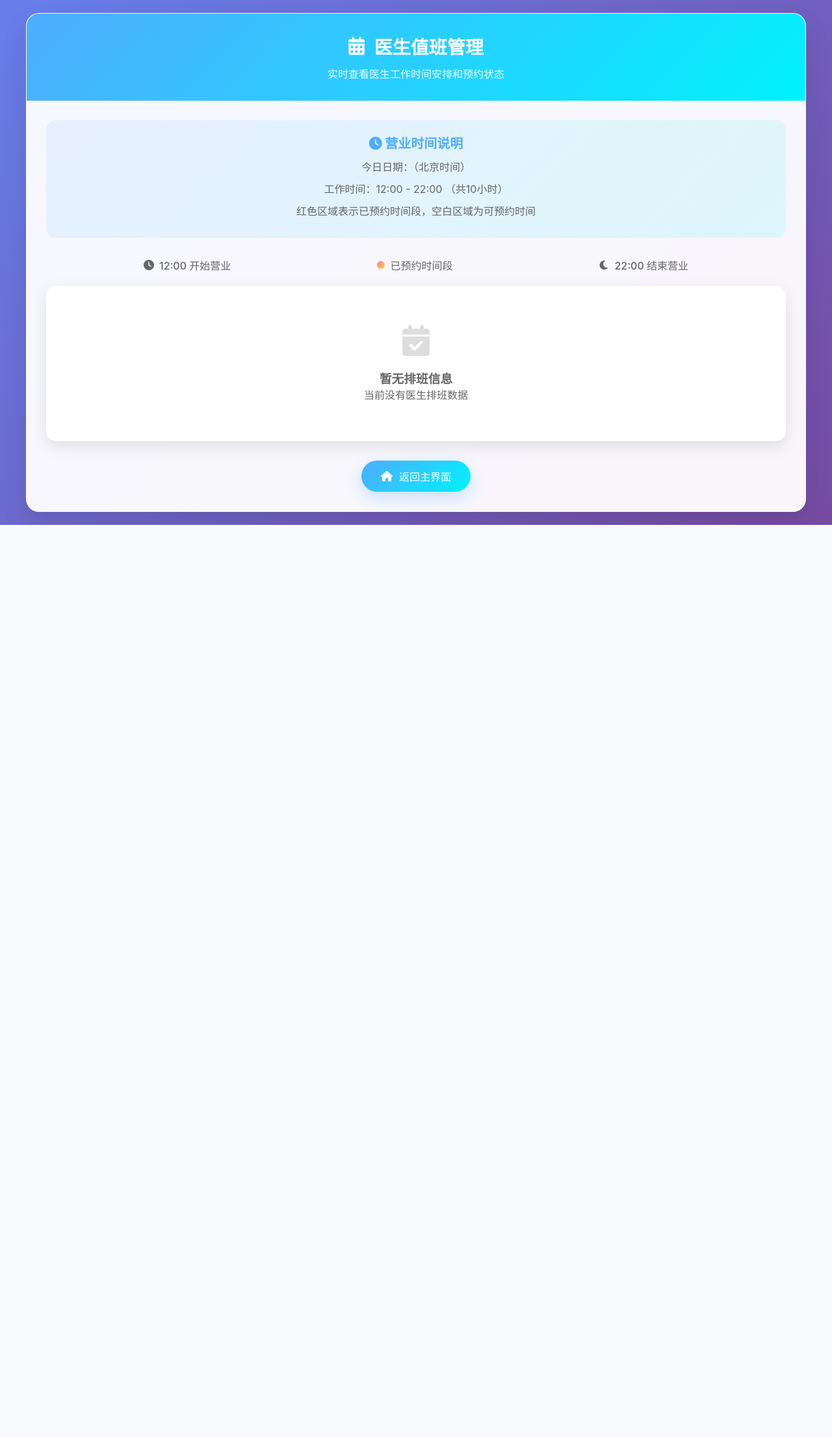
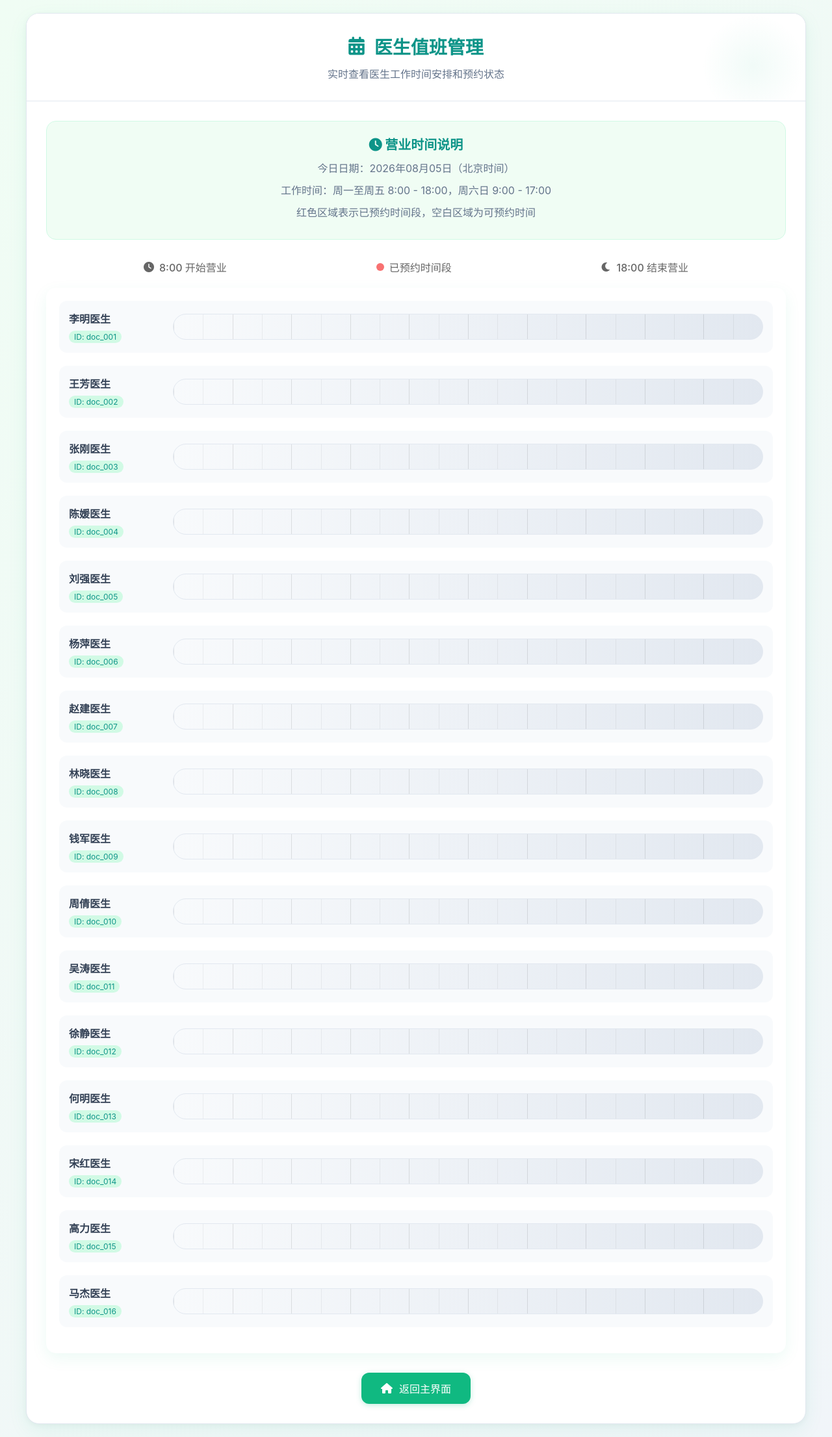
Before and after one commit to yezhu-asd/agent, a FastAPI app: page /technician_schedule in a window 1280 px wide. Shown: the whole page at 65% size. Before the commit the page ends 808 px from the top, so only its background shows below. Run offline with FastAPI, Linux system fonts and the light colour scheme; data that the repository does not hold is empty.

Commit message:
本次更新的简要说明

```diff
--- a/web/templates/technician_schedule.html
+++ b/web/templates/technician_schedule.html
@@ -14,7 +14,7 @@
 
         body {
             font-family: -apple-system, BlinkMacSystemFont, 'Segoe UI', Roboto, 'Helvetica Neue', Arial, sans-serif;
-            background: linear-gradient(135deg, #667eea 0%, #764ba2 100%);
+            background: linear-gradient(135deg, #f0fdf4 0%, #f1f5f9 100%);
             min-height: 100vh;
             padding: 20px;
         }
@@ -22,37 +22,32 @@
         .container {
             max-width: 1200px;
             margin: 0 auto;
-            background: rgba(255, 255, 255, 0.95);
-            backdrop-filter: blur(20px);
+            background: #ffffff;
             border-radius: 20px;
-            box-shadow: 0 20px 40px rgba(0,0,0,0.1);
+            box-shadow: 0 10px 30px rgba(16, 185, 129, 0.08), 0 2px 8px rgba(0,0,0,0.04);
             overflow: hidden;
-            border: 1px solid rgba(255,255,255,0.2);
+            border: 1px solid #e2e8f0;
         }
 
         .header {
-            background: linear-gradient(135deg, #4facfe 0%, #00f2fe 100%);
+            background: #ffffff;
             padding: 30px;
-            color: white;
+            color: #0f172a;
             text-align: center;
             position: relative;
+            border-bottom: 1px solid #e2e8f0;
             overflow: hidden;
         }
 
         .header::before {
             content: '';
             position: absolute;
-            top: -50%;
-            left: -50%;
-            width: 200%;
-            height: 200%;
-            background: linear-gradient(45deg, transparent, rgba(255,255,255,0.1), transparent);
-            animation: shimmer 3s infinite;
-        }
-
-        @keyframes shimmer {
-            0% { transform: translateX(-100%) translateY(-100%) rotate(45deg); }
-            100% { transform: translateX(100%) translateY(100%) rotate(45deg); }
+            top: 0;
+            right: 0;
+            width: 160px;
+            height: 160px;
+            background: radial-gradient(circle, rgba(16, 185, 129, 0.06) 0%, transparent 70%);
+            border-radius: 50%;
         }
 
         .header h2 {
@@ -63,11 +58,12 @@
             align-items: center;
             justify-content: center;
             gap: 15px;
+            color: #0d9488;
         }
 
         .header p {
             font-size: 16px;
-            opacity: 0.9;
+            color: #64748b;
         }
 
         .content {
@@ -75,21 +71,22 @@
         }
 
         .schedule-info {
-            background: linear-gradient(135deg, rgba(79, 172, 254, 0.1), rgba(0, 242, 254, 0.1));
+            background: #f0fdf4;
             border-radius: 15px;
             padding: 20px;
             margin-bottom: 30px;
             text-align: center;
+            border: 1px solid #d1fae5;
         }
 
         .schedule-info h3 {
-            color: #4facfe;
+            color: #0d9488;
             margin-bottom: 10px;
             font-size: 20px;
         }
 
         .schedule-info p {
-            color: #666;
+            color: #64748b;
             margin-bottom: 10px;
         }
 
@@ -113,14 +110,14 @@
             width: 12px;
             height: 12px;
             border-radius: 50%;
-            background: linear-gradient(135deg, #fa709a 0%, #fee140 100%);
+            background: #f87171;
         }
 
         .timeline-container {
             background: white;
             border-radius: 15px;
             padding: 20px;
-            box-shadow: 0 8px 25px rgba(0,0,0,0.1);
+            box-shadow: 0 8px 25px rgba(16, 185, 129, 0.08);
             margin-bottom: 30px;
         }
 
@@ -129,15 +126,14 @@
             align-items: center;
             margin-bottom: 20px;
             padding: 15px;
-            background: rgba(248, 250, 252, 0.5);
+            background: #f8fafc;
             border-radius: 12px;
-            transition: all 0.3s ease;
+            transition: all 0.2s ease;
         }
 
         .timeline-row:hover {
-            background: rgba(79, 172, 254, 0.05);
+            background: #f0fdf4;
             transform: translateX(5px);
-            box-shadow: 0 4px 15px rgba(0,0,0,0.1);
         }
 
         .info {
@@ -149,14 +145,14 @@
         .doctor-name {
             font-size: 16px;
             font-weight: 600;
-            color: #333;
+            color: #334155;
             margin-bottom: 5px;
         }
 
         .doctor-id {
             font-size: 12px;
-            color: #888;
-            background: rgba(79, 172, 254, 0.1);
+            color: #0d9488;
+            background: #d1fae5;
             padding: 2px 8px;
             border-radius: 10px;
             display: inline-block;
@@ -166,17 +162,17 @@
             position: relative;
             flex: 1;
             height: 40px;
-            background: linear-gradient(to right, #f8f9fa, #e9ecef);
+            background: linear-gradient(to right, #f8fafc, #e2e8f0);
             border-radius: 20px;
             margin-left: 20px;
-            border: 2px solid rgba(0,0,0,0.05);
+            border: 1px solid #e2e8f0;
             overflow: hidden;
         }
 
         .busy-block {
             position: absolute;
             height: 100%;
-            background: linear-gradient(135deg, #fa709a 0%, #fee140 100%);
+            background: #f87171;
             border-radius: 18px;
             display: flex;
             align-items: center;
@@ -184,13 +180,13 @@
             color: white;
             font-size: 12px;
             font-weight: 600;
-            box-shadow: 0 2px 8px rgba(250, 112, 154, 0.3);
-            transition: all 0.3s ease;
+            box-shadow: 0 2px 8px rgba(248, 113, 113, 0.3);
+            transition: all 0.2s ease;
         }
 
         .busy-block:hover {
             transform: translateY(-2px);
-            box-shadow: 0 4px 15px rgba(250, 112, 154, 0.5);
+            box-shadow: 0 4px 15px rgba(248, 113, 113, 0.5);
         }
 
         .time-markers {
@@ -210,17 +206,32 @@
             background: rgba(0,0,0,0.1);
         }
 
+        .time-marker.half-hour {
+            background: rgba(0,0,0,0.05);
+        }
+
+        .time-marker-label {
+            position: absolute;
+            top: 100%;
+            left: 0;
+            transform: translateX(-50%);
+            font-size: 10px;
+            color: #94a3b8;
+            white-space: nowrap;
+            margin-top: 2px;
+        }
+
         .nav-btn {
             padding: 12px 30px;
-            border-radius: 25px;
+            border-radius: 12px;
             border: none;
-            background: linear-gradient(135deg, #4facfe 0%, #00f2fe 100%);
+            background: #10b981;
             color: white;
             font-size: 16px;
             font-weight: 500;
             cursor: pointer;
-            transition: all 0.3s ease;
-            box-shadow: 0 8px 25px rgba(79, 172, 254, 0.3);
+            transition: all 0.2s ease;
+            box-shadow: 0 2px 8px rgba(16, 185, 129, 0.25);
             display: inline-flex;
             align-items: center;
             gap: 10px;
@@ -228,8 +239,9 @@
         }
 
         .nav-btn:hover {
+            background: #0d9488;
             transform: translateY(-2px);
-            box-shadow: 0 12px 35px rgba(79, 172, 254, 0.4);
+            box-shadow: 0 4px 12px rgba(16, 185, 129, 0.3);
         }
 
         .nav-btn:active {
@@ -300,14 +312,14 @@
             <div class="schedule-info">
                 <h3><i class="fas fa-clock"></i> 营业时间说明</h3>
                 <p>今日日期：{{ current_date }}（北京时间）</p>
-                <p>工作时间：12:00 - 22:00 （共10小时）</p>
+                <p>工作时间：周一至周五 8:00 - 18:00，周六日 9:00 - 17:00</p>
                 <p>红色区域表示已预约时间段，空白区域为可预约时间</p>
             </div>
 
             <div class="time-legend">
                 <div class="legend-item">
                     <i class="fas fa-clock"></i>
-                    <span>12:00 开始营业</span>
+                    <span>8:00 开始营业</span>
                 </div>
                 <div class="legend-item">
                     <span class="legend-dot"></span>
@@ -315,7 +327,7 @@
                 </div>
                 <div class="legend-item">
                     <i class="fas fa-moon"></i>
-                    <span>22:00 结束营业</span>
+                    <span>18:00 结束营业</span>
                 </div>
             </div>
 
@@ -328,11 +340,21 @@
                             <div class="doctor-id">ID: {{ doctor.id }}</div>
                         </div>
                         <div class="timeline">
-                            <!-- 时间刻度标记 -->
+                            <!-- 时间刻度标记：每半小时一格，整点显示时间 -->
                             <div class="time-markers">
-                                {% for hour in range(12, 23) %}
-                                    {% set left = ((hour - 12) / 10) * 100 %}
-                                    <div class="time-marker" style="left: {{ left }}%;"></div>
+                                {% set base_minutes = 8 * 60 %}
+                                {% set total_minutes = (18 - 8) * 60 %}
+                                {% for minute_offset in range(0, total_minutes + 1, 30) %}
+                                    {% set left = (minute_offset / total_minutes) * 100 %}
+                                    {% set hour = (base_minutes + minute_offset) // 60 %}
+                                    {% set minute = (base_minutes + minute_offset) % 60 %}
+                                    {% if minute == 0 %}
+                                        <div class="time-marker" style="left: {{ left }}%;">
+                                            <span class="time-marker-label">{{ "%02d" % hour }}:00</span>
+                                        </div>
+                                    {% else %}
+                                        <div class="time-marker half-hour" style="left: {{ left }}%;"></div>
+                                    {% endif %}
                                 {% endfor %}
                             </div>
 
@@ -342,12 +364,12 @@
                             {% set end = period.end.split(':') %}
                             {% set start_minutes = (start[0]|int) * 60 + (start[1]|int) %}
                             {% set end_minutes = (end[0]|int) * 60 + (end[1]|int) %}
-                            {% set base_minutes = 12 * 60 %}
-                            {% set total_minutes = (22 - 12) * 60 %}
+                            {% set base_minutes = 8 * 60 %}
+                            {% set total_minutes = (18 - 8) * 60 %}
                             {% set left = ((start_minutes - base_minutes) / total_minutes) * 100 %}
                             {% set width = ((end_minutes - start_minutes) / total_minutes) * 100 %}
                             <div class="busy-block" style="left:{{ left }}%;width:{{ width }}%;" title="预约时间: {{ period.start }} - {{ period.end }}">
-                                <i class="fas fa-spa"></i>
+                                <i class="fas fa-clock"></i>
                                 {{ period.start }}~{{ period.end }}
                             </div>
                             {% endfor %}
```
Also changed, not shown: api/__init__.py (+11 -11 lines), api/technician.py (+117 -30 lines), web/templates/index.html (+73 -80 lines), web/templates/login.html (+22 -18 lines), web/templates/technician.html (+49 -46 lines), .claude/launch.json (added).
